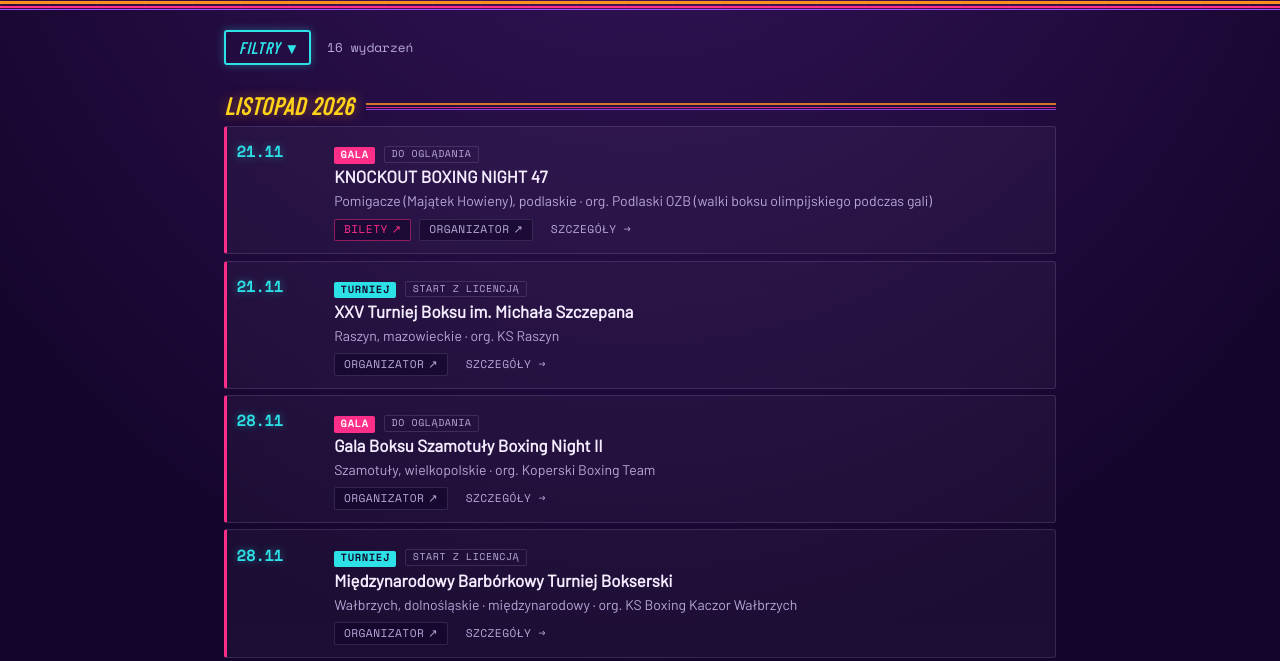
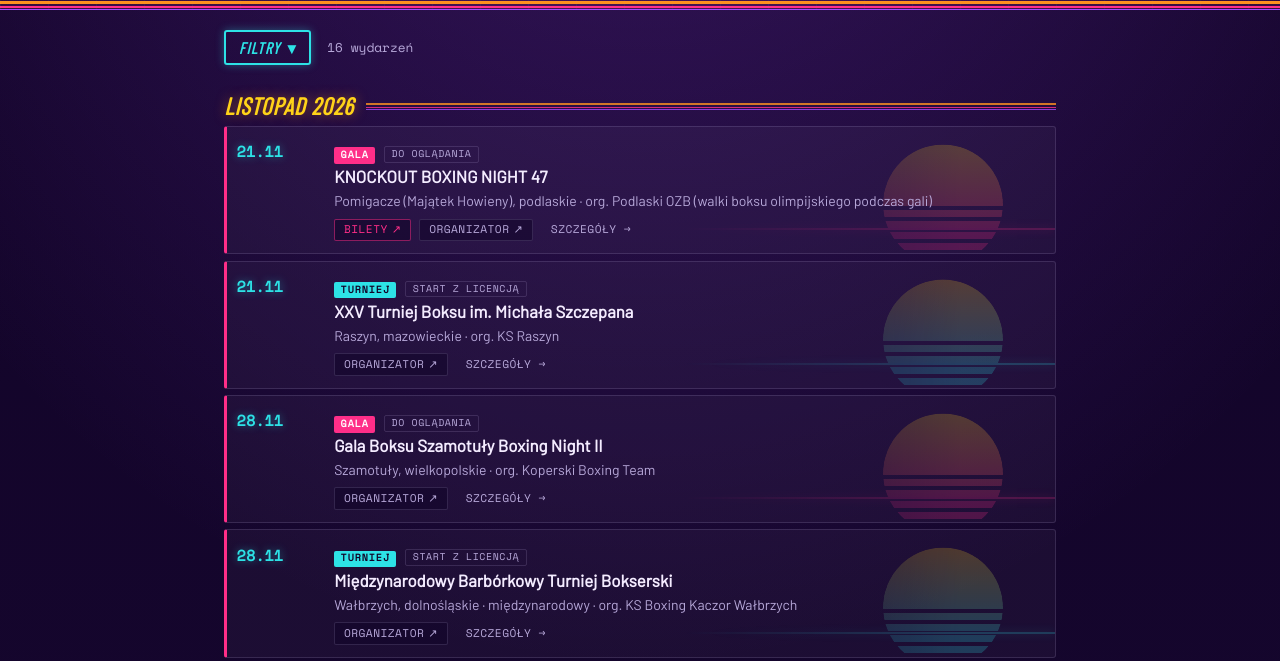
Before and after one commit to danil-misiurevych/ifight, an Astro site: page / in a window 1280 px wide. Shown: the part 106-767 px from the top of the page. Built offline with nearby package versions, Linux system fonts and the light colour scheme; Astro itself is replaced by a stand-in of ours.

Commit message:
Show event poster faded on the card, or an 80s sunset placeholder
Posters live in src/assets/wydarzenia/ and are referenced by file name in
'obraz'; Astro makes small webp versions. A missing file fails the build.

Co-Authored-By: Claude Opus 5.5 <noreply@anthropic.com>

```diff
--- a/src/components/Wiersz.astro
+++ b/src/components/Wiersz.astro
@@ -1,4 +1,5 @@
 ---
+import { Image } from 'astro:assets';
 import type { Turniej } from '../lib/turnieje';
 import { slug, TYP_ETYKIETA, UDZIAL_ETYKIETA } from '../lib/turnieje';
 import { krotkaData, stanTerminu, zakresDat } from '../lib/daty';
@@ -51,6 +52,13 @@ const termin = !archiwum && t.termin_zgloszen && stanTerminu(t.termin_zgloszen,
   data-plec={t.plec.join(' ')}
   data-udzial={t.udzial.join(' ')}
 >
+  {
+    t.obraz ? (
+      <Image class="t-obraz" src={t.obraz} alt="" width={420} loading="lazy" decoding="async" />
+    ) : (
+      <span class="t-obraz t-zaslepka" data-typ={t.typ} aria-hidden="true" />
+    )
+  }
   <time class="t-data" datetime={t.start}>
     {zakresDat(t.start, t.koniec)}{archiwum && <span class="t-rok">{t.start.slice(0, 4)}</span>}
   </time>
--- a/src/lib/turnieje.ts
+++ b/src/lib/turnieje.ts
@@ -2,7 +2,15 @@
 // Any mistake in the data fails the build with a readable message.
 import { parse } from 'yaml';
 import { z } from 'astro/zod';
+import type { ImageMetadata } from 'astro';
 import surowe from '../data/turnieje.yaml?raw';
+
+// Event posters: src/assets/wydarzenia/<file>, referenced by file name in `obraz`.
+const OBRAZY = new Map(
+  Object.entries(
+    import.meta.glob<ImageMetadata>('../assets/wydarzenia/*.{jpg,jpeg,png,webp}', { eager: true, import: 'default' }),
+  ).map(([sciezka, obraz]) => [sciezka.split('/').pop()!, obraz]),
+);
 
 // Polish wording for Zod's built-in messages (e.g. a wrong value type).
 z.config(z.locales.pl());
@@ -129,6 +137,13 @@ const schemat = z
     termin_zgloszen: opcja(data),
     miejsce: opcja(tekst),
     opis: opcja(tekst),
+    obraz: opcja(
+      z
+        .string({ error: 'potrzebna nazwa pliku, np. plakat.jpg' })
+        .refine((plik) => OBRAZY.has(plik), {
+          error: 'nie ma takiego pliku w src/assets/wydarzenia/ (dopuszczalne: jpg, png, webp)',
+        }),
+    ),
     linki: opcja(
       z.strictObject(
         Object.fromEntries(Object.keys(LINKI).map((k) => [k, opcja(link)])) as Record<RodzajLinku, ReturnType<typeof opcja<typeof link>>>,
@@ -163,6 +178,8 @@ export interface Turniej {
   termin_zgloszen?: string;
   miejsce?: string;
   opis?: string;
+  /** Poster from src/assets/wydarzenia/, if the entry names one. */
+  obraz?: ImageMetadata;
   linki: { rodzaj: RodzajLinku; etykieta: string; url: string }[];
   zrodlo: string;
   /** Path segment of the event page: /wydarzenia/<slug>/ */
@@ -207,6 +224,7 @@ function wczytaj(): Turniej[] {
     if (nazwa.length > 80) nazwa = nazwa.slice(0, 81).replace(/-[^-]*$/, '');
     wynik.push({
       ...t,
+      obraz: t.obraz ? OBRAZY.get(t.obraz) : undefined,
       slug: t.slug ?? (nazwa.includes(rok) ? nazwa : `${nazwa}-${rok}`),
       linki: (Object.keys(LINKI) as RodzajLinku[])
         .filter((k) => t.linki?.[k])
--- a/src/styles/global.css
+++ b/src/styles/global.css
@@ -196,6 +196,43 @@ h1, h2 { font-family: var(--naglowki); font-style: italic; font-weight: 800; tex
 .t-typ[data-typ='turniej'] { background: var(--cyjan); }
 .t-typ[data-typ='charytatywna'] { background: var(--zolty); }
 .t-typ[data-typ='sparingi'] { background: var(--pomarancz); }
+/* Poster (or a placeholder) faded into the right side of the card, brighter on hover.
+   isolation lets it sit under the text while staying above the card background. */
+.t { isolation: isolate; overflow: hidden; }
+.t-obraz {
+  position: absolute; z-index: -1; top: 0; right: 0; bottom: 0; width: 45%; height: 100%;
+  object-fit: cover; opacity: 0.16; pointer-events: none;
+  -webkit-mask-image: linear-gradient(90deg, transparent, #000 75%);
+  mask-image: linear-gradient(90deg, transparent, #000 75%);
+  transition: opacity 0.25s;
+}
+.t:hover .t-obraz, .t:focus-within .t-obraz { opacity: 0.5; }
+.t-zaslepka { --kolor: var(--szary); opacity: 0.22; }
+.t-zaslepka[data-typ='gala'] { --kolor: var(--roz); }
+.t-zaslepka[data-typ='turniej'] { --kolor: var(--cyjan); }
+.t-zaslepka[data-typ='charytatywna'] { --kolor: var(--zolty); }
+.t-zaslepka[data-typ='sparingi'] { --kolor: var(--pomarancz); }
+.t-zaslepka[data-typ='szkolenie'] { --kolor: var(--fiolet); }
+/* 80s sunset: a sun with stripes in its lower half, over a horizon line. */
+.t-zaslepka::before {
+  content: ''; position: absolute; right: 14%; top: 50%; width: 7.5rem; aspect-ratio: 1;
+  transform: translateY(-38%); border-radius: 50%;
+  background: linear-gradient(var(--zolty), var(--kolor) 75%);
+  -webkit-mask-image: linear-gradient(#000 48%, transparent 48%), repeating-linear-gradient(180deg, #000 0 7px, transparent 7px 11px);
+  mask-image: linear-gradient(#000 48%, transparent 48%), repeating-linear-gradient(180deg, #000 0 7px, transparent 7px 11px);
+}
+.t-zaslepka::after {
+  content: ''; position: absolute; left: 0; right: 0; bottom: 18%; height: 2px; background: var(--kolor);
+  box-shadow: 0 0 10px var(--kolor);
+}
+.t:hover .t-zaslepka, .t:focus-within .t-zaslepka { opacity: 0.55; }
+@media (max-width: 40rem) {
+  .t-obraz { width: 55%; opacity: 0.12; }
+  .t-zaslepka { opacity: 0.14; }
+}
+.w-obraz { margin: 1rem 0 0; }
+.w-obraz img { display: block; max-width: 100%; max-height: min(30rem, 70vh); width: auto; height: auto; border-radius: 4px; border: 1px solid var(--linia); }
+
 /* Quick links sit above the whole-row link (.t-nazwa::after). */
 .t-akcje { position: relative; z-index: 1; display: flex; flex-wrap: wrap; gap: 0.35rem 0.5rem; margin-top: 0.45rem; }
 .t-akcja {
```
Also changed, not shown: src/pages/wydarzenia/[slug].astro (+9 -0 lines), src/assets/wydarzenia/README.md (added).
